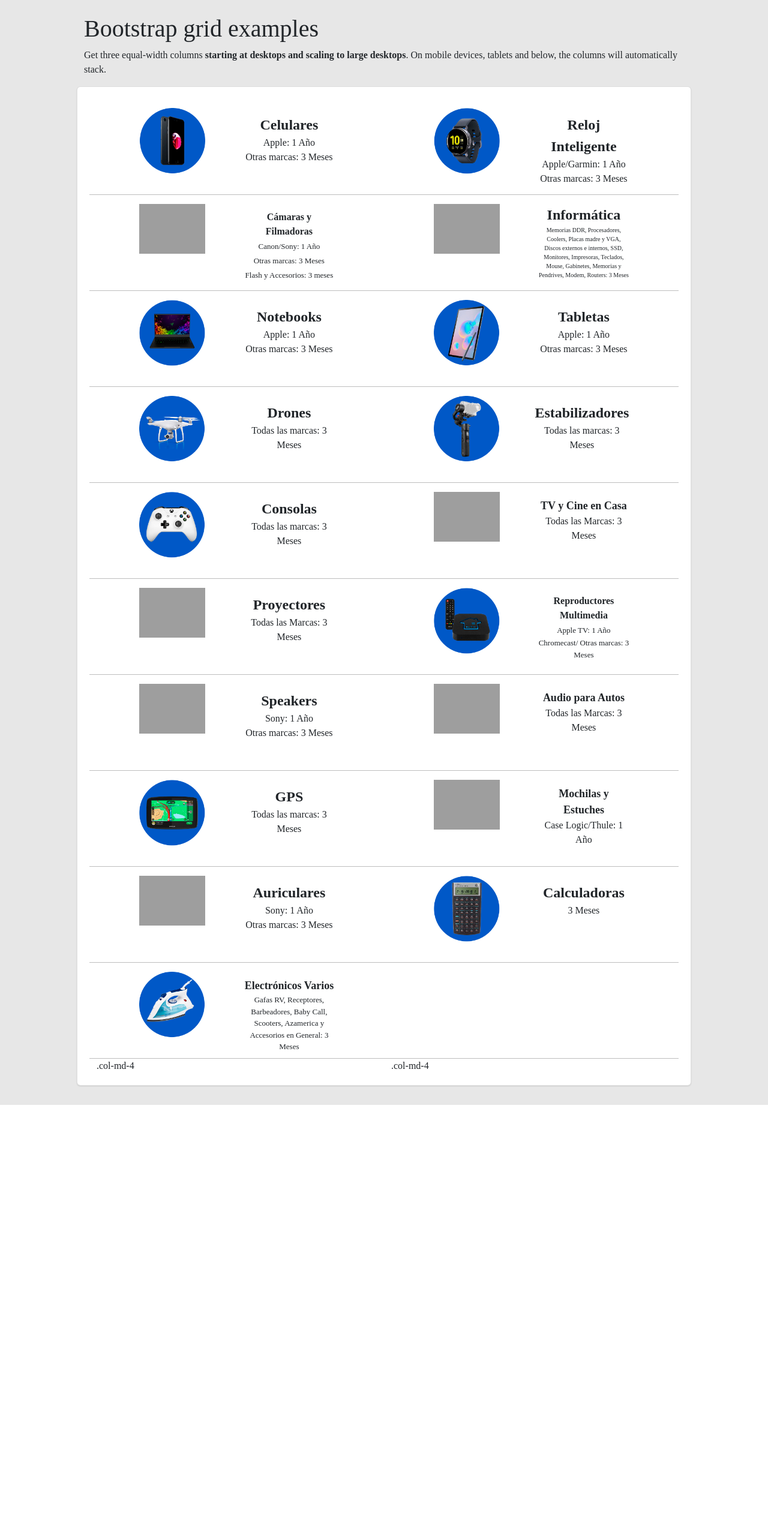
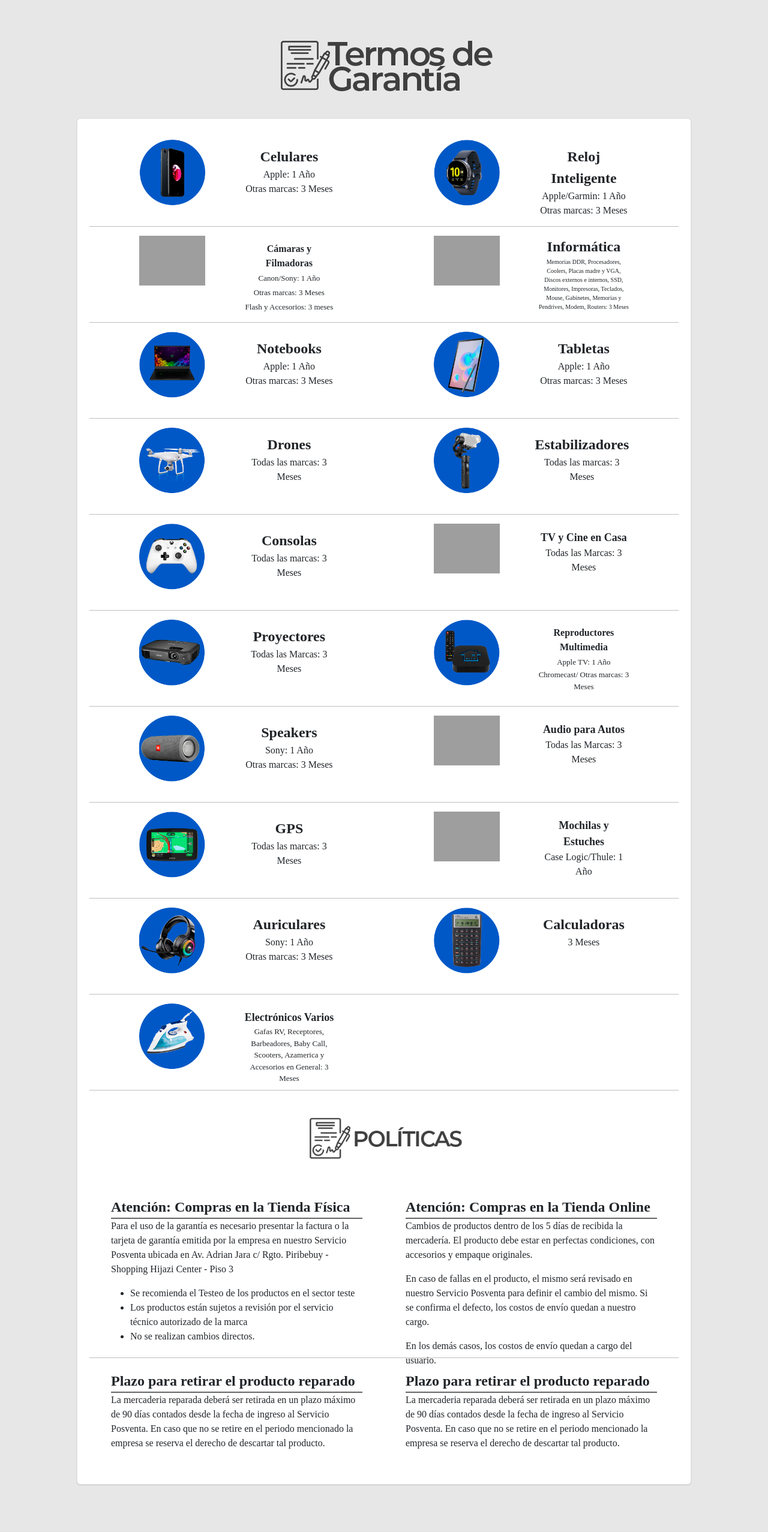
Before and after one commit to uemersonasantana/comprarapida, a PHP site: page /pages/termos_garantias/index.html in a window 1280 px wide. Shown: the whole page at 60% size. Before the commit the page ends 1842 px from the top, so only its background shows below. Run offline with PHP 8.4, Linux system fonts and the light colour scheme; some web fonts are replaced; grey boxes are pictures that could not be loaded.

Commit message:
Término página 'Termo e Garantia''

```diff
--- a/pages/login/index.html
+++ b/pages/login/index.html
@@ -49,7 +49,7 @@
       }
     </style>
     <!-- Custom styles for this template -->
-    <link href="signin.css" rel="stylesheet">
+    <link href="http://uemerson.com/pages/login/signin.css" rel="stylesheet">
   </head>
   <body class="text-center" style="font-family:Proxima Nova!important;">
       <main class="form-signin">
--- a/pages/termos_garantias/grid.css
+++ b/pages/termos_garantias/grid.css
@@ -54,3 +54,26 @@
 .sub_caixa .img {
   width: 20px;
 }
+
+.outra_caixa {
+  border-bottom: 1px solid #BEBEBE;
+  display: inline-block;
+  margin-top: 10px;
+  height: 280px;
+}
+
+.outra_caixa .titulo {
+  border-bottom: 2px solid #666666;
+  font-weight:600;
+  font-size:x-large;
+}
+
+.outra_caixa .texto {
+  font-weight:300;
+  display: inline-block;
+  font-size:medium;
+}
+
+.container2 {
+  width: 100%;
+}
--- a/pages/termos_garantias/index.html
+++ b/pages/termos_garantias/index.html
@@ -56,8 +56,9 @@
 <main>
   <div class="container">
 
-    <h1>Bootstrap grid examples</h1>
-    <p>Get three equal-width columns <strong>starting at desktops and scaling to large desktops</strong>. On mobile devices, tablets and below, the columns will automatically stack.</p>
+    <div class="container" style="text-align:center;padding:40px;">
+      <img src="png/t_garantia.png" >
+    </div>
     <div class="row mb-2 caixa">
       <div class="col-md-6 themed-grid-col sub_caixa">
 
@@ -217,7 +218,7 @@
         <div class="container">
           <div class="row" style="padding: 5px 0 20px 0;">
             <div class="col">
-              <img src="png/" width="110" />
+              <img src="png/projetor.png" width="110" />
             </div>
             <div class="col" style="padding-top: 10px;text-align:center;">
               <div class="titulo">Proyectores</div>
@@ -245,7 +246,7 @@
         <div class="container">
           <div class="row" style="padding: 5px 0 20px 0;">
             <div class="col">
-              <img src="png/smart img.png" width="110" />
+              <img src="png/speaker.png" width="110" />
             </div>
             <div class="col" style="padding-top: 10px;text-align:center;">
               <div class="titulo">Speakers</div>
@@ -301,7 +302,7 @@
         <div class="container">
           <div class="row" style="padding: 5px 0 20px 0;">
             <div class="col">
-              <img src="png/ .png" width="110" />
+              <img src="png/auricular.png" width="110" />
             </div>
             <div class="col" style="padding-top: 10px;text-align:center;">
               <div class="titulo">Auriculares</div>
@@ -341,14 +342,82 @@
         </div>
       </div>
 
-      <div class="col-md-6 themed-grid-col sub_caixa">
-
-      </div>
+      <div class="col-md-6 themed-grid-col sub_caixa"></div>
 
       <!--<hr style="margin: 40px 0 40px 0;">-->
 
-      <div class="col-md-6 themed-grid-col">.col-md-4</div>
-      <div class="col-md-6 themed-grid-col">.col-md-4</div>
+      <div class="container" style="text-align:center;padding:40px;">
+        <img src="png/t_politicas.png" width="300" >
+      </div>
+
+      <div class="col-md-6 themed-grid-col outra_caixa">
+        <div class="container container2">
+          <div class="row">
+            <div class="col" style="padding-top: 10px;text-align:left;">
+              <div class="titulo">Atención: Compras en la Tienda Física</div>
+              <div class="texto">
+                 <p>
+                    Para el uso de la garantía es necesario presentar la factura o la tarjeta de garantía emitida por la empresa en nuestro Servicio Posventa ubicada en Av. Adrian Jara c/ Rgto. Piribebuy - Shopping Hijazi Center - Piso 3
+                  </p>
+                  <ul>
+                    <li>Se recomienda el Testeo de los productos en el sector teste</li>
+                    <li>Los productos están sujetos a revisión por el servicio técnico autorizado de la marca</li>
+                    <li>No se realizan cambios directos.</li>
+                  </ul>
+              </div>
+            </div>
+          </div>
+        </div>
+      </div>
+
+      <div class="col-md-6 themed-grid-col outra_caixa">
+        <div class="container container2">
+          <div class="row">
+            <div class="col" style="padding-top: 10px;text-align:left;">
+              <div class="titulo">Atención: Compras en la Tienda Online</div>
+              <div class="texto">
+                 <p>
+                    Cambios de productos dentro de los 5 días de recibida la mercadería. El producto debe estar en perfectas condiciones, con accesorios y empaque originales.
+                  </p>
+                  <p>
+                    En caso de fallas en el producto, el mismo será revisado en nuestro Servicio Posventa para definir el cambio del mismo. Si se confirma el defecto, los costos de envío quedan a nuestro cargo.
+                  </p>
+                  <p>
+                  En los demás casos, los costos de envío quedan a cargo del usuario.
+                  </p>
+              </div>
+            </div>
+          </div>
+        </div>
+      </div>
+
+      <div class="col-md-6 themed-grid-col outra_caixa" style="border:0;margin-bottom: -100px;">
+        <div class="container container2">
+          <div class="row">
+            <div class="col" style="padding-top: 10px;text-align:left;">
+              <div class="titulo">Plazo para retirar el producto reparado</div>
+              <div class="texto">
+                La mercaderia reparada deberá ser retirada en un plazo máximo de 90 días contados desde la fecha de ingreso al Servicio Posventa. En caso que no se retire en el periodo mencionado la empresa se reserva el derecho de descartar tal producto.
+              </div>
+            </div>
+          </div>
+        </div>
+      </div>
+
+      <div class="col-md-6 themed-grid-col outra_caixa" style="border:0;margin-bottom: -100px;">
+        <div class="container container2">
+          <div class="row">
+            <div class="col" style="padding-top: 10px;text-align:left;">
+              <div class="titulo">Plazo para retirar el producto reparado</div>
+              <div class="texto">
+                La mercaderia reparada deberá ser retirada en un plazo máximo de 90 días contados desde la fecha de ingreso al Servicio Posventa. En caso que no se retire en el periodo mencionado la empresa se reserva el derecho de descartar tal producto.
+              </div>
+            </div>
+          </div>
+        </div>
+      </div>
+
+
       <!--<div class="col-md-4 themed-grid-col">.col-md-4</div>-->
     </div>
   </div>
```
Also changed, not shown: pages/termos_garantias/png/auricular.png (added), pages/termos_garantias/png/fones.png (deleted), pages/termos_garantias/png/projetor.png (added), pages/termos_garantias/png/speaker.png (added), pages/termos_garantias/png/t_garantia.png (added), pages/termos_garantias/png/t_politicas.png (added), 2 other files.
